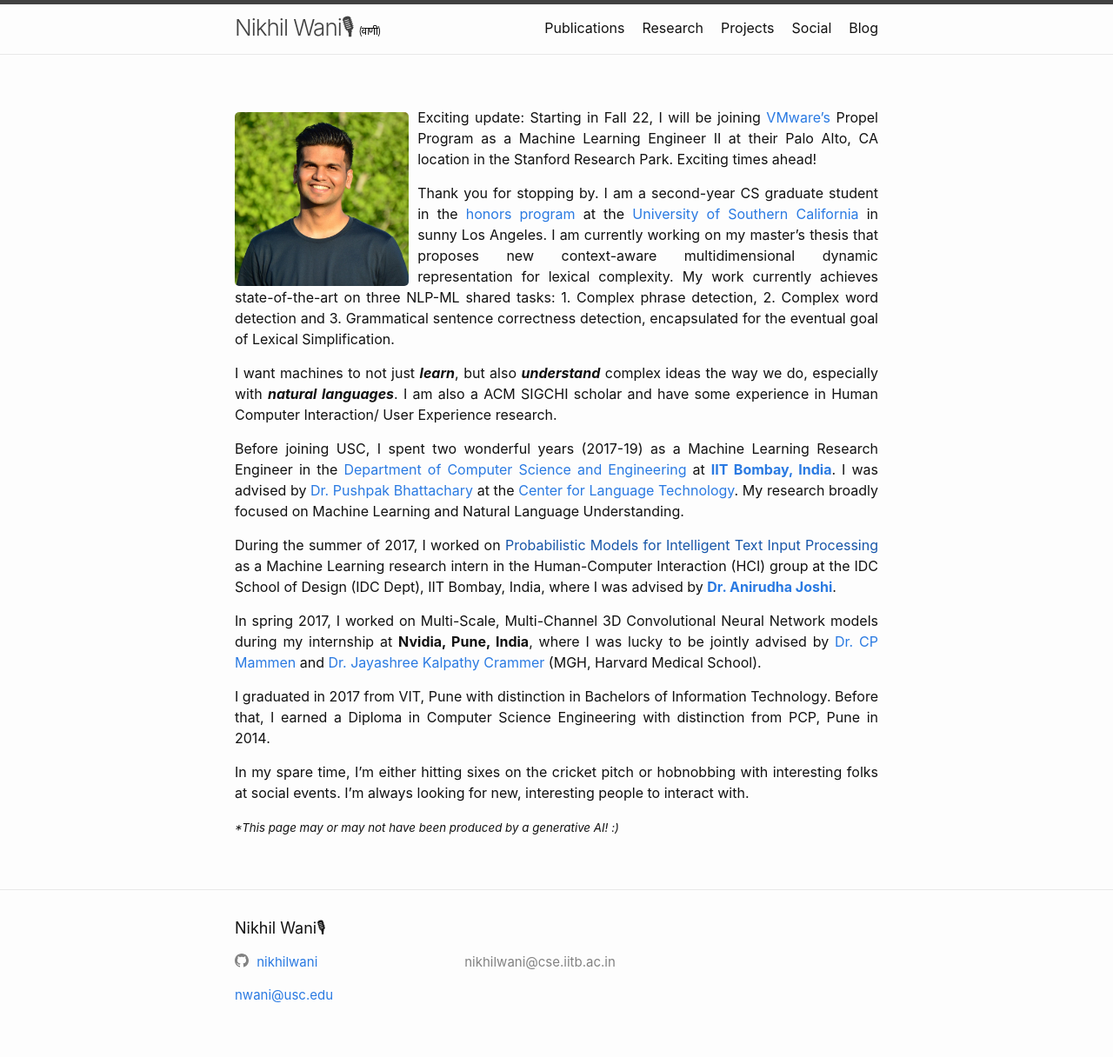
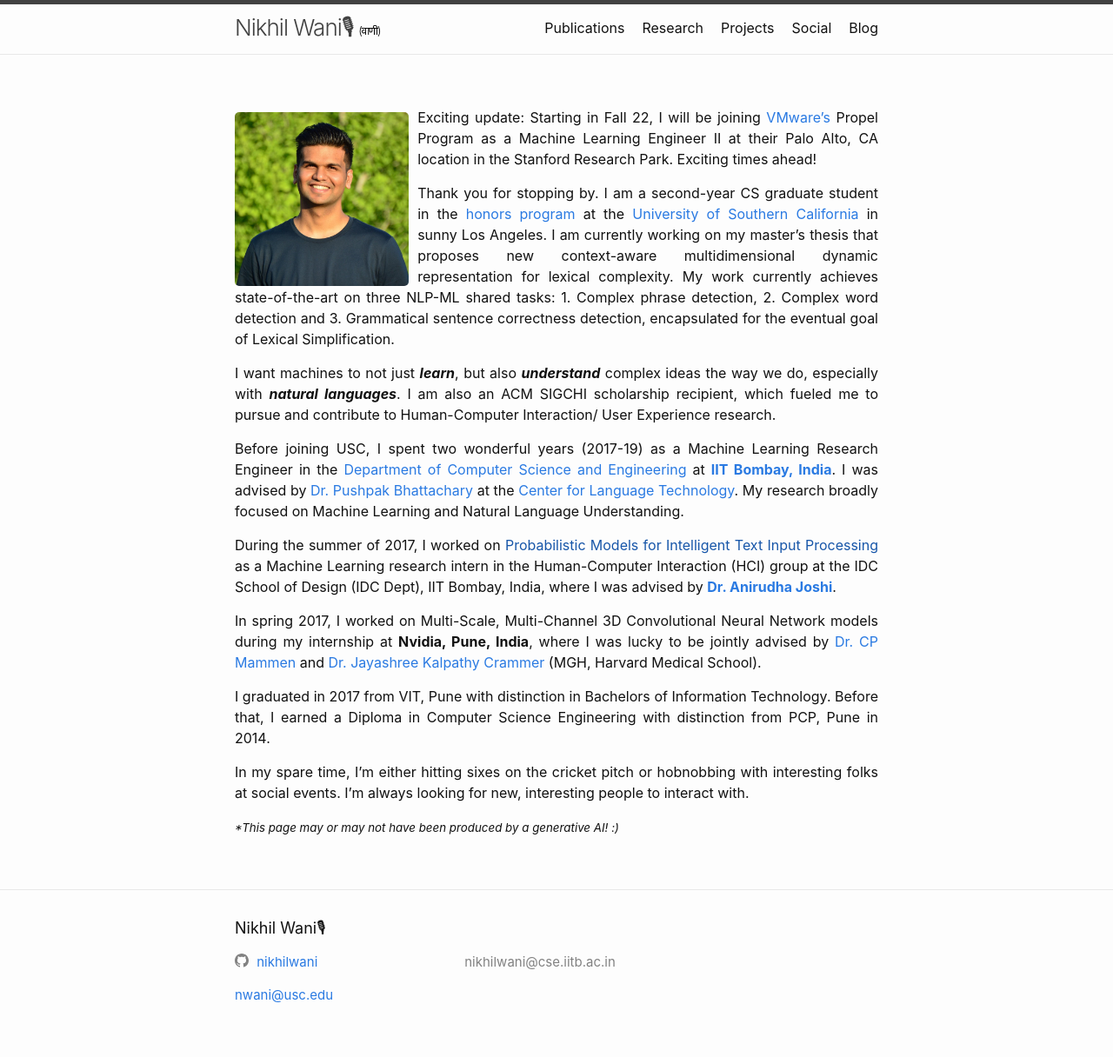
Before and after one commit to nikhilwani/nikhilwani.github.io, a Jekyll site: the page built from index.md, in a window 1280 px wide. Shown: the whole page at 87% size. Built offline with Jekyll 4.4.1, drawn with Linux system fonts in a browser that asks for light colours; comment, search, counter and statistics services are not loaded.

Commit message:
Update index.md

```diff
--- a/index.md
+++ b/index.md
@@ -73,7 +73,7 @@
 
 Thank you for stopping by. I am a second-year CS graduate student in the [honors program](https://www.cs.usc.edu/academic-programs/masters/cs_ms_honors/) at the [University of Southern California](https://www.usc.edu/) in sunny Los Angeles. I am currently working on my master's thesis that proposes new context-aware multidimensional dynamic representation for lexical complexity. My work currently achieves state-of-the-art on three NLP-ML shared tasks: 1. Complex phrase detection, 2. Complex word detection and 3. Grammatical sentence correctness detection, encapsulated for the eventual goal of Lexical Simplification.
 
-I want machines to not just ***learn***, but also ***understand*** complex ideas the way we do, especially with ***natural languages***.  I am also a ACM SIGCHI scholar and have some experience in Human Computer Interaction/ User Experience research.
+I want machines to not just ***learn***, but also ***understand*** complex ideas the way we do, especially with ***natural languages***.  I am also an ACM SIGCHI scholarship recipient, which fueled me to pursue and contribute to Human-Computer Interaction/ User Experience research.
 
 Before joining USC, I spent two wonderful years (2017-19) as a Machine Learning Research Engineer in the [Department of Computer Science and Engineering](https://www.cse.iitb.ac.in/) at **[IIT Bombay, India](https://www.iitb.ac.in/)**. I was advised by [Dr. Pushpak Bhattachary](https://www.cse.iitb.ac.in/~pb/) at the [Center for Language Technology](http://www.cfilt.iitb.ac.in/). My research broadly focused on Machine Learning and Natural Language Understanding.
 
```
